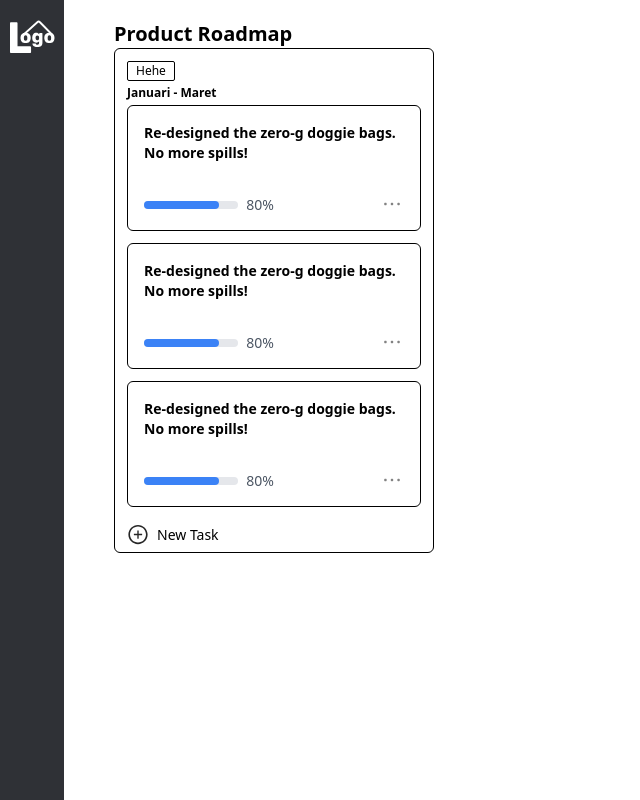
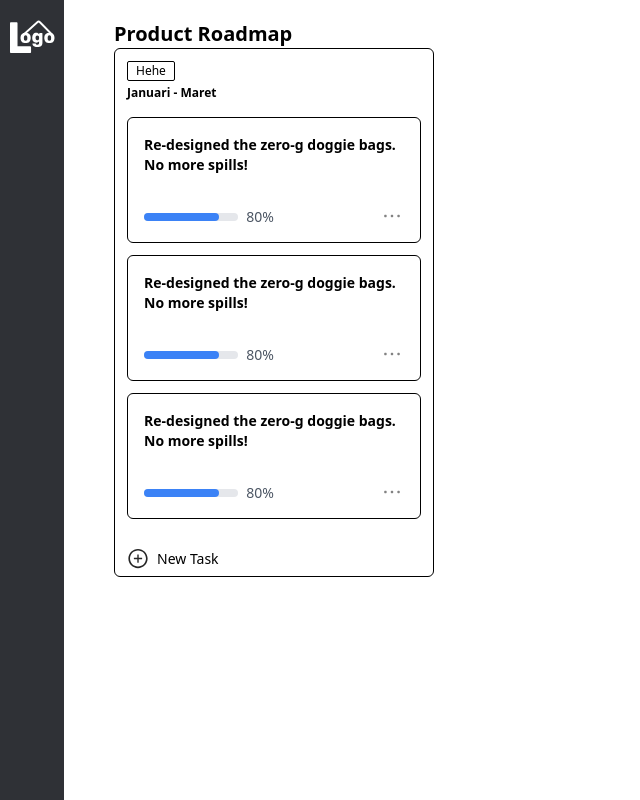
Before and after one commit to ekajaya740/mini-kanban, a React (Vite) app: page /v1/ in a window 1280 px wide. Shown: the whole page, without its empty margins (0-640 px from the left). Built offline with nearby package versions, Linux system fonts and the light colour scheme; no server answers.

Commit message:
chore: add index for experiment

```diff
--- a/src/components/lists/TodoItemsList.jsx
+++ b/src/components/lists/TodoItemsList.jsx
@@ -2,10 +2,10 @@ import TodoItemCard from '../cards/TodoItemCard';
 
 export default function TodoItemsList() {
   return (
-    <div className='space-y-3'>
-      <TodoItemCard />
-      <TodoItemCard />
-      <TodoItemCard />
+    <div className='space-y-3 py-3'>
+      <TodoItemCard index={0} />
+      <TodoItemCard index={1} />
+      <TodoItemCard index={2} />
     </div>
   );
 }
```
